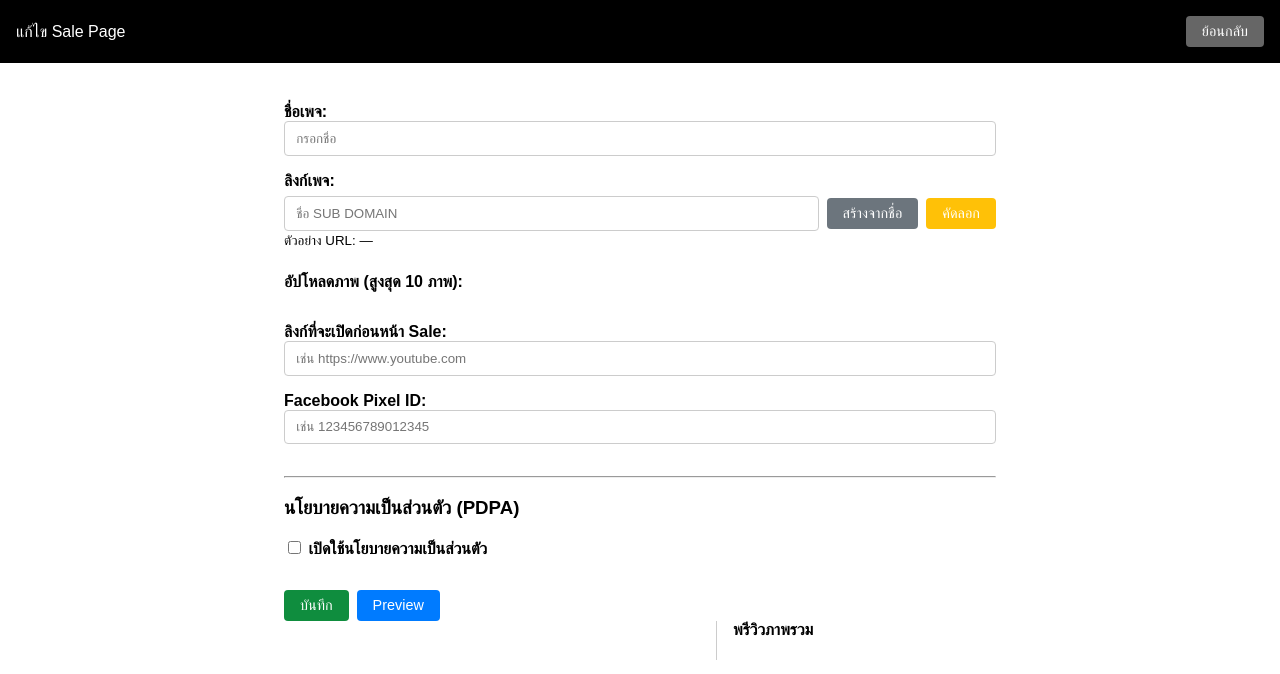
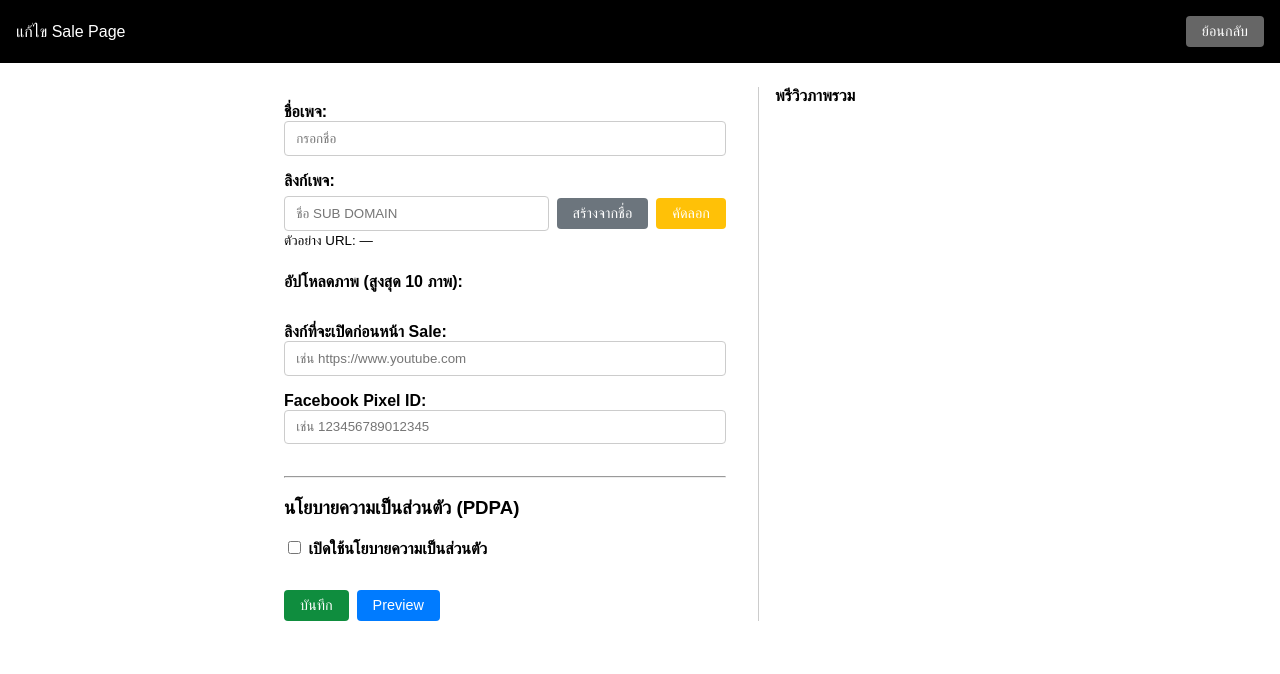
Before and after one commit to latoote-skootchy/web-sale, a website: page public/edit.html in a window 1280 px wide. Drawn offline with Linux system fonts and the light colour scheme; no server answers.

Commit message:
add fuction

```diff
--- a/public/edit.html
+++ b/public/edit.html
@@ -76,6 +76,13 @@
     .move-btn {
       background: #17a2b8;
     }
+    form#edit-form {
+      flex: 2;
+      min-width: 0;
+    }
+    #preview-panel {
+      flex: 1;
+    }
 
   </style>
 </head>
@@ -85,6 +92,7 @@
     <button class="btn btn-back" onclick="history.back()">ย้อนกลับ</button>
   </nav>
   <main>
+    <div class="container-flex">
       <form id="edit-form">
         <label for="name-input">ชื่อเพจ:</label>
         <input id="name-input" type="text" placeholder="กรอกชื่อ" required />
@@ -121,14 +129,11 @@
         </div>
       </form>
 
-    <div class="container-flex">
-      <div id="image-slots"></div>
       <div id="preview-panel">
         <h4>พรีวิวภาพรวม</h4>
         <div id="preview-images"></div>
       </div>
     </div>
-
   </main>
 
 <script>
```
Lines whose indentation alone changed are shown as unchanged.
